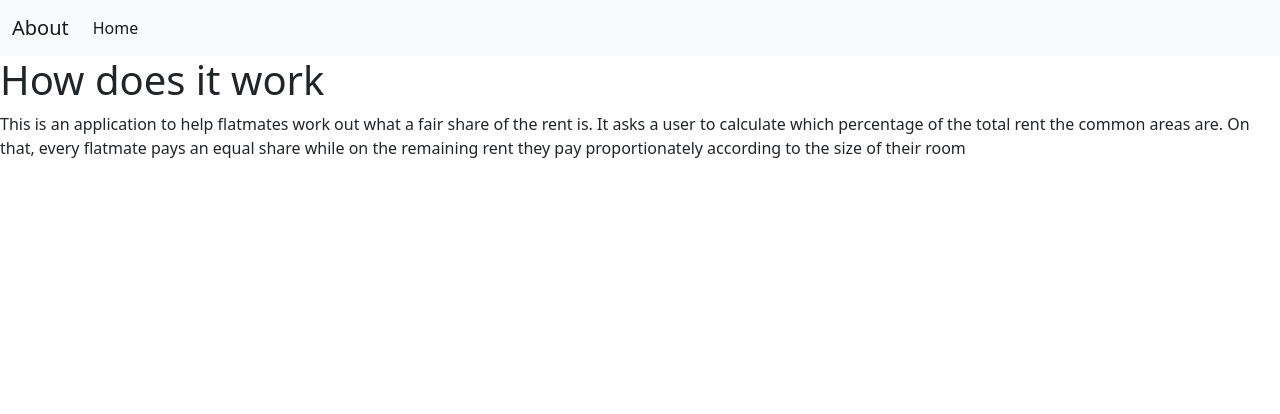
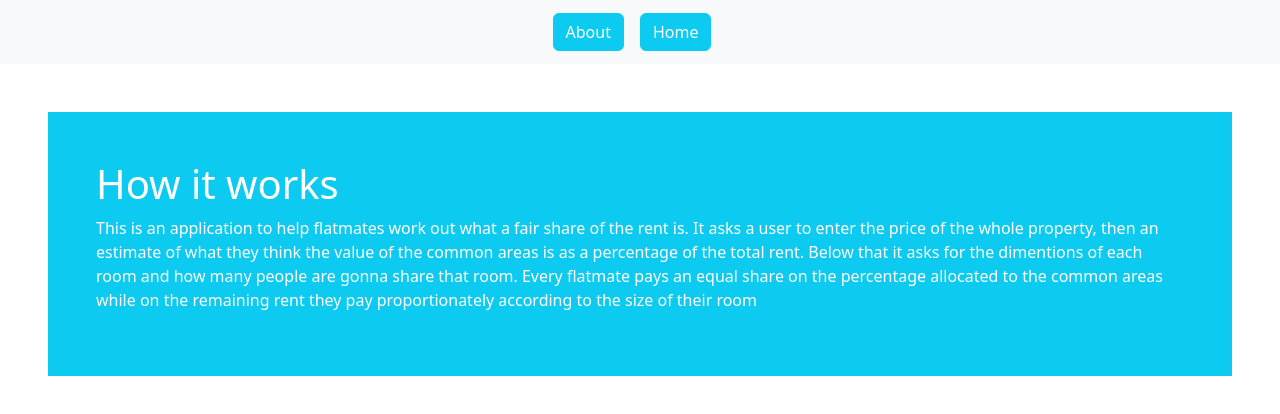
Before and after one commit to dantrovato/fair-share-react, a React (Create React App) app: page /about in a window 1280 px wide. Shown: the top 414 px of the page. Built offline with nearby package versions, Linux system fonts and the light colour scheme; the HTML template or start-up script is replaced by a standard one.

Commit message:
Add position-static to the navbar. Add style to about and expand on the text. Add style to the nav buttons

```diff
--- a/src/App.css
+++ b/src/App.css
@@ -36,3 +36,11 @@
     transform: rotate(360deg);
   }
 }
+
+.left-spacing {
+  margin-left: 10rem;
+}
+
+.right-spacing {
+  margin-left: 20rem;
+}
--- a/src/components/about.jsx
+++ b/src/components/about.jsx
@@ -2,12 +2,15 @@ import React from "react";
 
 const About = () => {
   return (
-    <div>
-      <h1>How does it work</h1>
+    <div className="m-5 bg-info p-5 text-white">
+      <h1>How it works</h1>
       <p>
         This is an application to help flatmates work out what a fair share of
-        the rent is. It asks a user to calculate which percentage of the total
-        rent the common areas are. On that, every flatmate pays an equal share
+        the rent is. It asks a user to enter the price of the whole property,
+        then an estimate of what they think the value of the common areas is as
+        a percentage of the total rent. Below that it asks for the dimentions of
+        each room and how many people are gonna share that room. Every flatmate
+        pays an equal share on the percentage allocated to the common areas
         while on the remaining rent they pay proportionately according to the
         size of their room
       </p>
--- a/src/components/navbar.jsx
+++ b/src/components/navbar.jsx
@@ -3,32 +3,19 @@ import { Link } from "react-router-dom";
 
 const Navbar = () => {
   return (
-    <div className="content">
-      <nav class="navbar navbar-expand-lg bg-light">
-        <div class="container-fluid">
-          <Link class="navbar-brand" to="/about" id="about">
-            About
+    <div className="content position-static">
+      <nav className="navbar navbar-expand-lg bg-light">
+        <div className="container-fluid justify-content-center">
+          <Link className="navbar-brand" to="/about" id="about">
+            <button className="btn btn-info text-white">About</button>
           </Link>
-          <button
-            class="navbar-toggler"
-            type="button"
-            data-bs-toggle="collapse"
-            data-bs-target="#navbarSupportedContent"
-            aria-controls="navbarSupportedContent"
-            aria-expanded="false"
-            aria-label="Toggle navigation"
-          >
-            <span class="navbar-toggler-icon"></span>
-          </button>
-          <div class="collapse navbar-collapse" id="navbarSupportedContent">
-            <ul class="navbar-nav me-auto mb-2 mb-lg-0">
-              <li class="nav-item">
-                <Link class="nav-link active" aria-current="page" to="/">
-                  Home
-                </Link>
-              </li>
-            </ul>
-          </div>
+          <Link className="navbar-brand" aria-current="page" to="/">
+            <button className="btn btn-info text-white">Home</button>
+          </Link>
+
+          {/* <div className="collapse navbar-collapse" id="navbarSupportedContent">
+            <ul className="navbar-nav me-auto mb-2 mb-lg-0"></ul>
+          </div> */}
         </div>
       </nav>
     </div>
```
